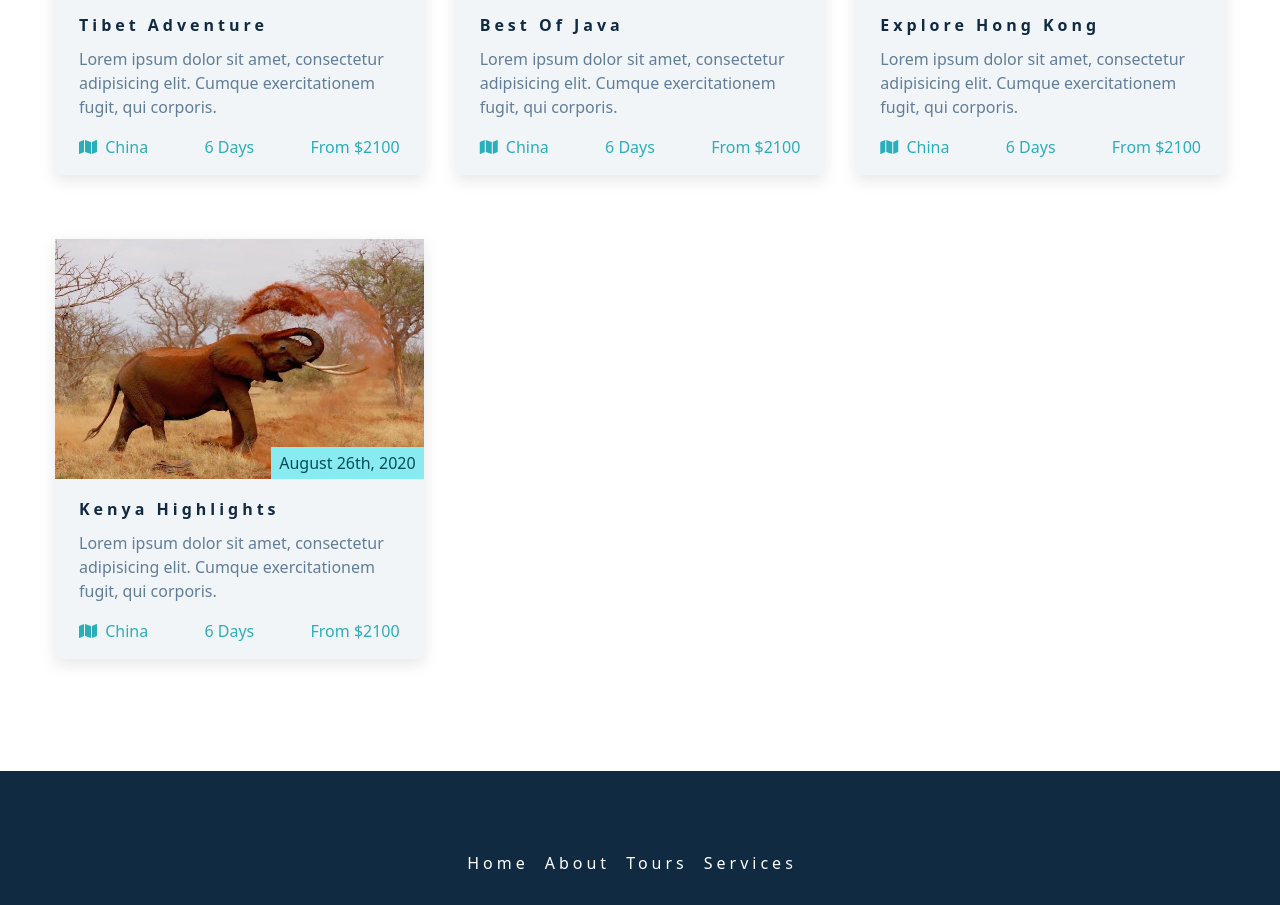
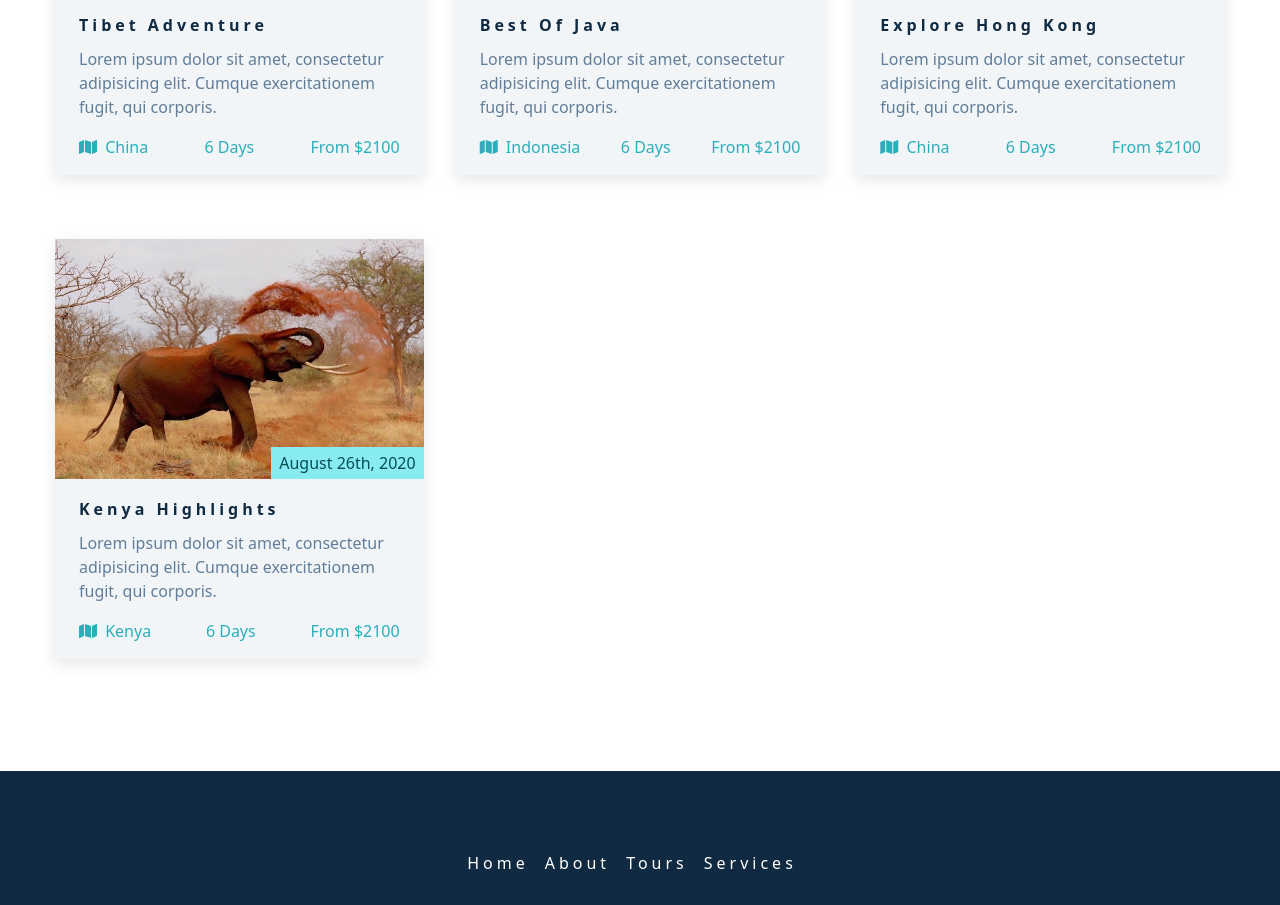
Before and after one commit to zayzou/backroads-app, a React (Create React App) app: page / in a window 1280 px wide. Shown: the part 2420-3325 px from the top of the page. Built offline with nearby package versions, Linux system fonts and the light colour scheme.

Commit message:
Refactor Tours Code

```diff
--- a/src/components/Tours.js
+++ b/src/components/Tours.js
@@ -8,7 +8,7 @@ const Tours = () => {
             {tours.map((tour) => {
                 return (<article className="tour-card">
                     <div className="tour-img-container">
-                        <img src={tour.image} className="tour-img" alt=""/>
+                        <img src={tour.image} className="tour-img" alt={tour.title}/>
                         <p className="tour-date">{tour.date}</p>
                     </div>
                     <div className="tour-info">
@@ -20,7 +20,7 @@ const Tours = () => {
                         </p>
                         <div class="tour-footer">
                             <p>
-                                <span><i class="fas fa-map"></i></span> china
+                                <span><i class="fas fa-map"></i></span> {tour.location}
                             </p>
                             <p>{tour.duration}</p>
                             <p>{tour.price}</p>
--- a/src/data.js
+++ b/src/data.js
@@ -47,6 +47,7 @@ export const services = [
 export const tours = [
     {
         id: 1,
+        location:"China",
         title: "Tibet Adventure",
         date: "august 26th, 2020",
         text: "Lorem ipsum dolor sit amet, consectetur adipisicing elit. Cumque exercitationem fugit, qui corporis.",
@@ -56,6 +57,7 @@ export const tours = [
     },
     {
         id: 2,
+        location:"Indonesia",
         title: "best of java",
         date: "august 26th, 2020",
         text: "Lorem ipsum dolor sit amet, consectetur adipisicing elit. Cumque exercitationem fugit, qui corporis.",
@@ -65,6 +67,7 @@ export const tours = [
     },
     {
         id: 3,
+        location:"China",
         title: "explore hong kong",
         date: "august 26th, 2020",
         text: "Lorem ipsum dolor sit amet, consectetur adipisicing elit. Cumque exercitationem fugit, qui corporis.",
@@ -74,6 +77,7 @@ export const tours = [
     },
     {
         id: 4,
+        location:"Kenya",
         title: "kenya highlights",
         date: "august 26th, 2020",
         text: "Lorem ipsum dolor sit amet, consectetur adipisicing elit. Cumque exercitationem fugit, qui corporis.",
```
